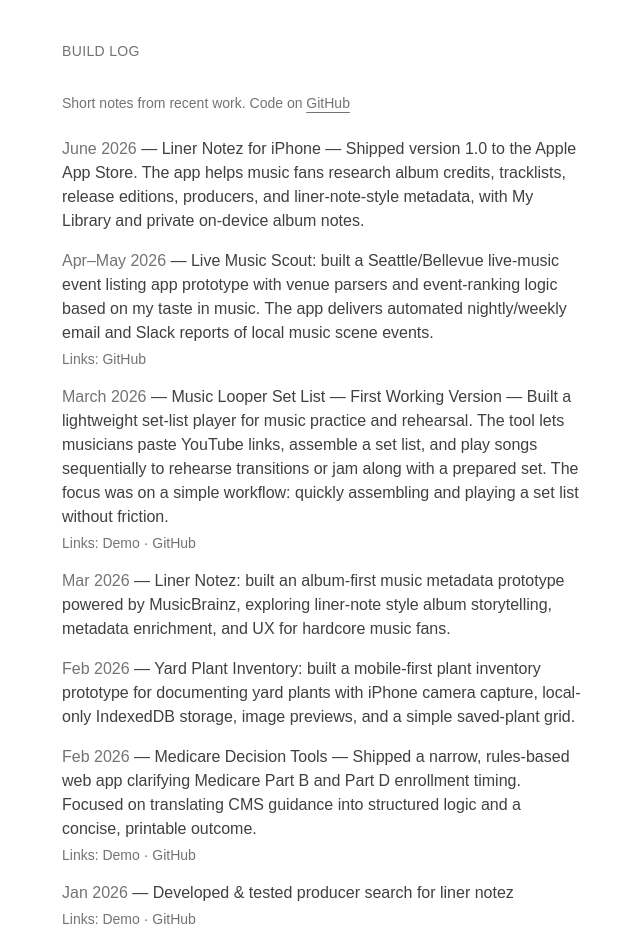
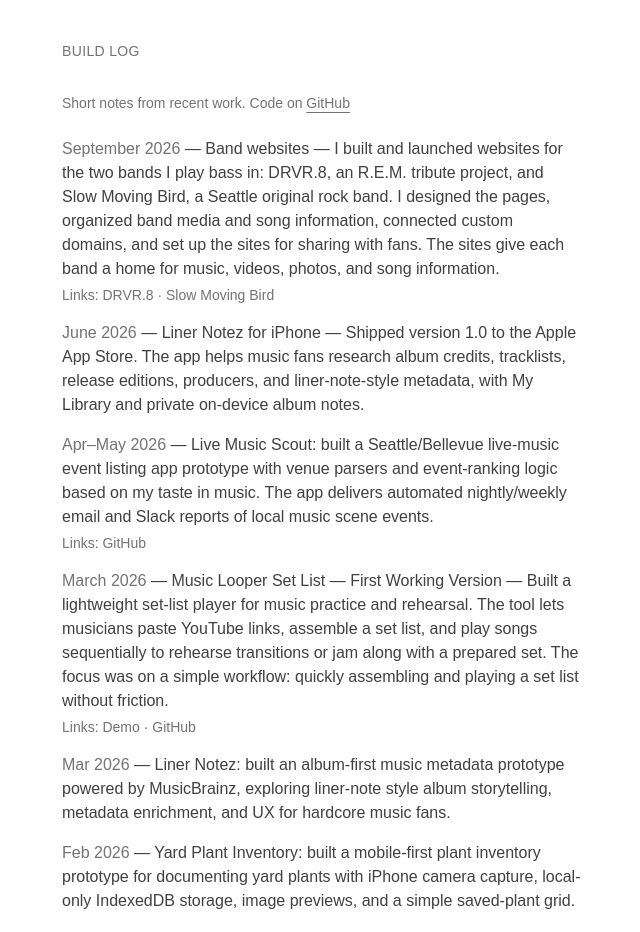
Before and after one commit to edtremsaga/vibey-pers-profile, a Next.js app: page / in a window 1280 px wide. Shown: the part 2320-3252 px from the top of the page, without its empty margins (418-1058 px from the left). Built offline with nearby package versions, Linux system fonts and the light colour scheme.

Commit message:
Add band websites to September build log

```diff
--- a/src/app/page.tsx
+++ b/src/app/page.tsx
@@ -215,6 +215,12 @@
 
               <ul className="space-y-4 text-neutral-700">
                 <li>
+                  <span className="text-neutral-500">September 2026</span> — Band websites — I built and launched websites for the two bands I play bass in: DRVR.8, an R.E.M. tribute project, and Slow Moving Bird, a Seattle original rock band. I designed the pages, organized band media and song information, connected custom domains, and set up the sites for sharing with fans. The sites give each band a home for music, videos, photos, and song information.
+                  <div className="mt-1 text-sm text-neutral-500">
+                    Links: <a href="https://drvr8.band" className="hover:underline">DRVR.8</a> · <a href="https://vibeycraft.com/slowmovingbird" className="hover:underline">Slow Moving Bird</a>
+                  </div>
+                </li>
+                <li>
                   <span className="text-neutral-500">June 2026</span> — Liner Notez for iPhone — Shipped version 1.0 to the Apple App Store. The app helps music fans research album credits, tracklists, release editions, producers, and liner-note-style metadata, with My Library and private on-device album notes.
                 </li>
                 <li>
```
